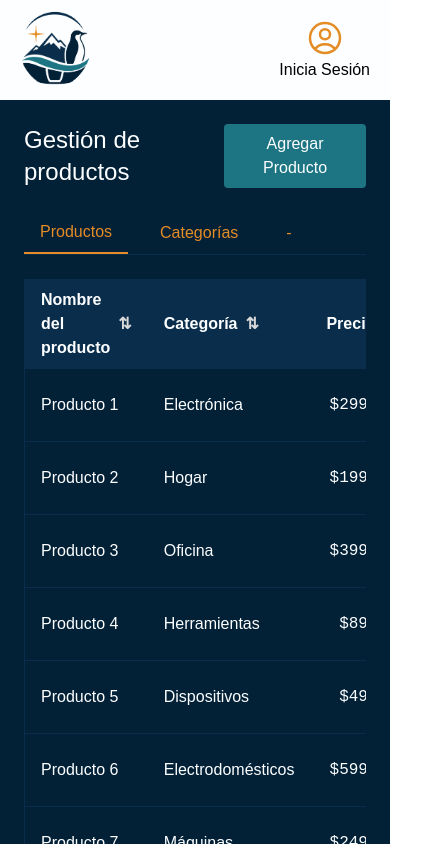
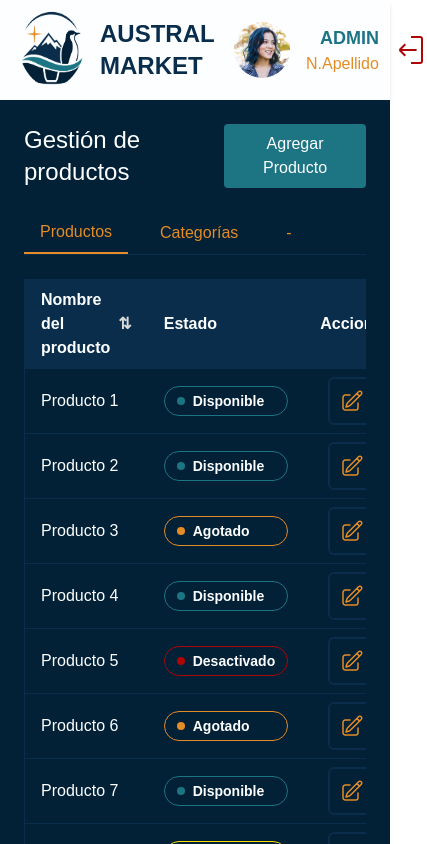
Before and after one commit to jeretamargo/tpi-interfaces-AustralMarket, a React (Vite) app: page /productos in a window 390 px wide. Shown: the top 844 px of the page, 427 px wide, since content can reach past the window. Built offline with nearby package versions, Linux system fonts and the light colour scheme.

Commit message:
Feat: Se agrega contenido responsive en tabla.

```diff
--- a/src/components/tabla/HeadTabla.jsx
+++ b/src/components/tabla/HeadTabla.jsx
@@ -1,6 +1,6 @@
 import { useState } from "react";
 
-export default function HeaderCell({ label, sortKey, onSort }) {
+export default function HeaderCell({ label, sortKey, onSort, className = "" }) {
 	const [direction, setDirection] = useState(null); // null, "asc", "desc"
 
 	const handleClick = () => {
@@ -14,7 +14,7 @@ export default function HeaderCell({ label, sortKey, onSort }) {
 	return (
 		<th
 			onClick={handleClick}
-			className="px-4 py-2 text-left cursor-pointer select-none"
+			className={`px-4 py-2 text-left cursor-pointer select-none ${className}`}
 		>
 			<div className="flex items-center gap-2">
 				<span>{label}</span>
--- a/src/components/tabla/Tabla.jsx
+++ b/src/components/tabla/Tabla.jsx
@@ -32,9 +32,20 @@ export default function Tabla({ productos }) {
 							label="Categoría"
 							sortKey="categoria"
 							onSort={handleSort}
+							className="hidden md:table-cell"
 						/>
-						<HeaderCell label="Precio" sortKey="precio" onSort={handleSort} />
-						<HeaderCell label="Stock" sortKey="stock" onSort={handleSort} />
+						<HeaderCell
+							label="Precio"
+							sortKey="precio"
+							onSort={handleSort}
+							className="hidden md:table-cell"
+						/>
+						<HeaderCell
+							label="Stock"
+							sortKey="stock"
+							onSort={handleSort}
+							className="hidden md:table-cell"
+						/>
 						<th className="px-4 py-2 text-left">Estado</th>
 						<th className="px-4 py-2 text-left">Acciones</th>
 					</tr>
--- a/src/components/tabla/TablaItem.tsx
+++ b/src/components/tabla/TablaItem.tsx
@@ -25,12 +25,12 @@ export default function TablaItem({ producto }) {
 
 	return (
 		<tr className="border-t border-azul hover:bg-azul">
-			<td className="px-4 py-2">{producto.nombre}</td>
-			<td className="px-4 py-2">{producto.categoria}</td>
-			<td className="px-4 py-2 font-numeros text-right">
+			<td className="px-4 py-2  ">{producto.nombre}</td>
+			<td className="px-4 py-2 hidden md:table-cell">{producto.categoria}</td>
+			<td className="px-4 py-2 font-numeros text-right hidden md:table-cell">
 				${producto.precio.toFixed(2)}
 			</td>
-			<td className="px-4 py-2 font-numeros text-right">
+			<td className="px-4 py-2 font-numeros text-right hidden md:table-cell">
 				{producto.stock ?? "-"}
 			</td>
 			<td className="px-4 py-2">
@@ -41,12 +41,47 @@ export default function TablaItem({ producto }) {
 					{estadoText}
 				</span>
 			</td>
-			<td className="px-4 py-2">
-				<button className="bg-naranja hover:bg-hover-btn text-blanco px-3 py-1 rounded mr-2 text-sm">
+			<td className="px-4 py-2 flex flex-row gap-2 align-middle">
+				<button className="bg-naranja hover:bg-hover-btn text-blanco px-3 py-1 rounded mr-2 text-sm hidden md:inline-block">
 					Editar
 				</button>
-				<button className="bg-rojo hover:bg-red-800 text-blanco px-3 py-1 rounded text-sm">
+				<button className="bg-rojo hover:bg-red-800 text-blanco px-3 py-1 rounded text-sm hidden md:inline-block">
 					Eliminar
+				</button>
+				{/* Iconos de acciones hasta md  */}
+
+				<button className="w-12 h-12 mx-2 flex items-center justify-center border-2 border-azul rounded-md hover:bg-azul/10 md:hidden ">
+					<svg
+						xmlns="http://www.w3.org/2000/svg"
+						fill="none"
+						viewBox="0 0 24 24"
+						strokeWidth="1.5"
+						stroke="currentColor"
+						className="w-6 h-6 text-naranja"
+					>
+						<path
+							strokeLinecap="round"
+							strokeLinejoin="round"
+							d="m16.862 4.487 1.687-1.688a1.875 1.875 0 1 1 2.652 2.652L10.582 16.07a4.5 4.5 0 0 1-1.897 1.13L6 18l.8-2.685a4.5 4.5 0 0 1 1.13-1.897l8.932-8.931Zm0 0L19.5 7.125M18 14v4.75A2.25 2.25 0 0 1 15.75 21H5.25A2.25 2.25 0 0 1 3 18.75V8.25A2.25 2.25 0 0 1 5.25 6H10"
+						/>
+					</svg>
+				</button>
+
+				<button className="w-12 h-12 flex items-center justify-center border-2 border-azul rounded-md hover:bg-azul/10 md:hidden  ">
+					<svg
+						xmlns="http://www.w3.org/2000/svg"
+						fill="none"
+						viewBox="0 0 24 24"
+						strokeWidth={1.5}
+						stroke="currentColor"
+						className="w-6 h-6 text-rojo"
+					>
+						<path
+							strokeLinecap="round"
+							strokeLinejoin="round"
+							d="m14.74 9-.346 9m-4.788 0L9.26 9m9.968-3.21c.342.052.682.107 1.022.166m-1.022-.165L18.16 19.673a2.25 2.25 0 0 1-2.244 2.077H8.084a2.25 2.25 0 0 1-2.244-2.077L4.772 5.79m14.456 0a48.108 48.108 0 0 0-3.478-.397m-12 .562c.34-.059.68-.114 1.022-.165m0 0a48.11 48.11 0 0 1 3.478-.397m7.5 0v-.916c0-1.18-.91-2.164-2.09-2.201a51.964 51.964 0 0 0-3.32 0c-1.18.037-2.09 1.022-2.09 2.201v.916m7.5 0a48.667 48.667 0 0 0-7.5 0"
+						/>
+					</svg>
 				</button>
 			</td>
 		</tr>
--- a/src/pages/ListaProdcutos.tsx
+++ b/src/pages/ListaProdcutos.tsx
@@ -1,12 +1,12 @@
 import React from "react";
-import Header from "../components/Header";
+import HeaderLogeado from "../components/tabla/header-logeado";
 import Footer from "../components/Footer";
 import GestionProductos from "../components/tabla/Gestion";
 
 export default function ListaProdcutos() {
 	return (
 		<div>
-			<Header />
+			<HeaderLogeado />
 			<GestionProductos />
 			<Footer />
 		</div>
```
